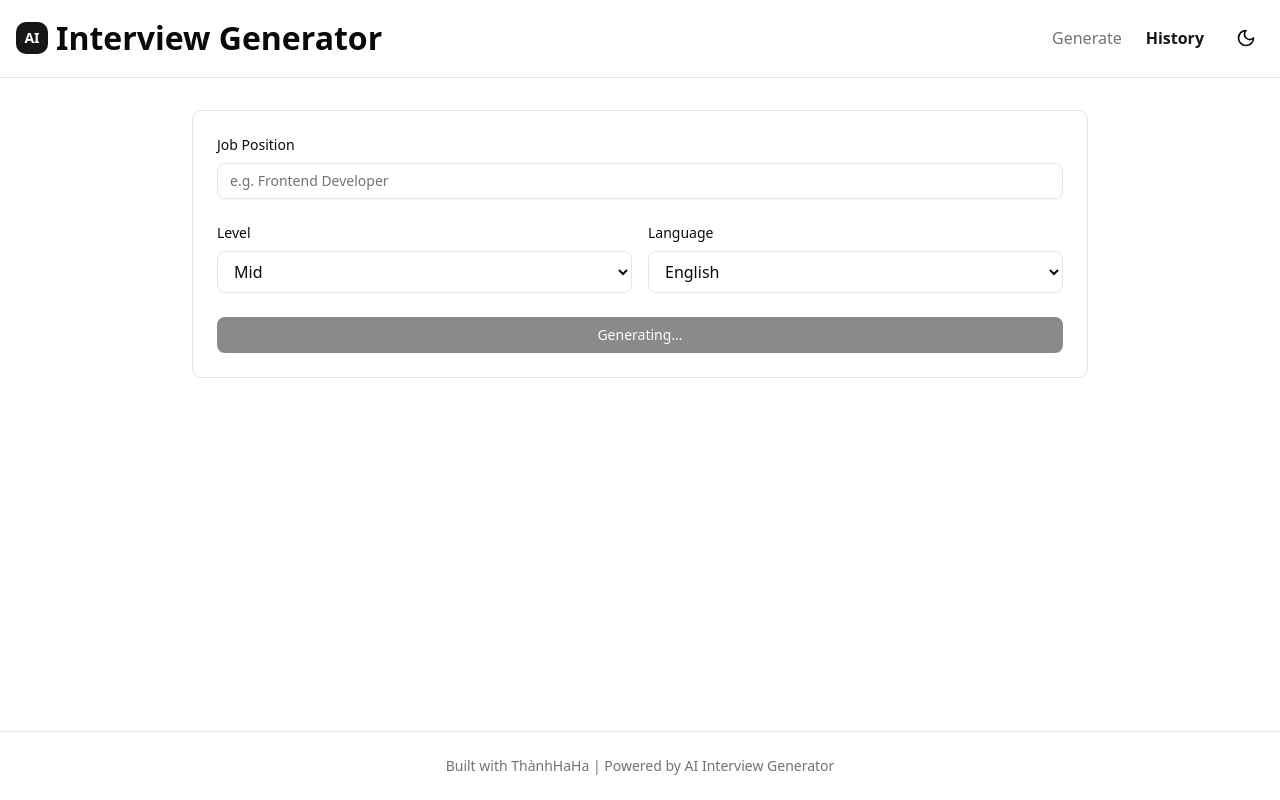
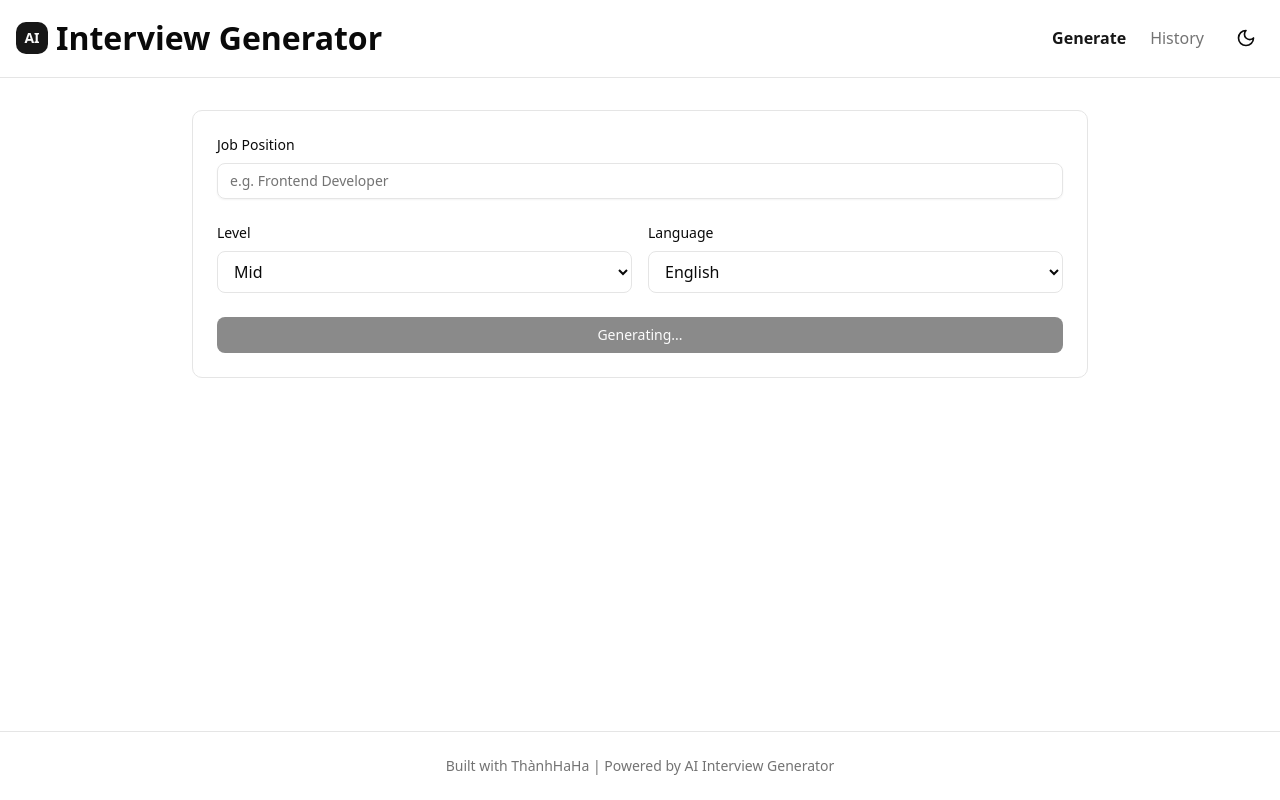
Before and after one commit to lennhatthanh/AI_INTERVIEW, a React (Vite) app: page / in a window 1280 px wide. Built offline with nearby package versions, Linux system fonts and the light colour scheme.

Commit message:
Update Header component navigation links to correct paths for home and history

```diff
--- a/src/components/Header/index.jsx
+++ b/src/components/Header/index.jsx
@@ -25,9 +25,9 @@ export default function Header() {
                     </Link>
                     <span class="flex items-center gap-6">
                         <Link
-                            to={"/history"}
+                            to={"/"}
                             className={`transition ${
-                                pathname === "/history"
+                                pathname === "/"
                                     ? "text-primary font-semibold"
                                     : "text-muted-foreground hover:text-foreground"
                             } `}
@@ -37,7 +37,7 @@ export default function Header() {
                         <Link
                             to={"/history"}
                             className={`transition ${
-                                pathname === "/"
+                                pathname === "/history"
                                     ? "text-primary font-semibold"
                                     : "text-muted-foreground hover:text-foreground"
                             } `}
```
